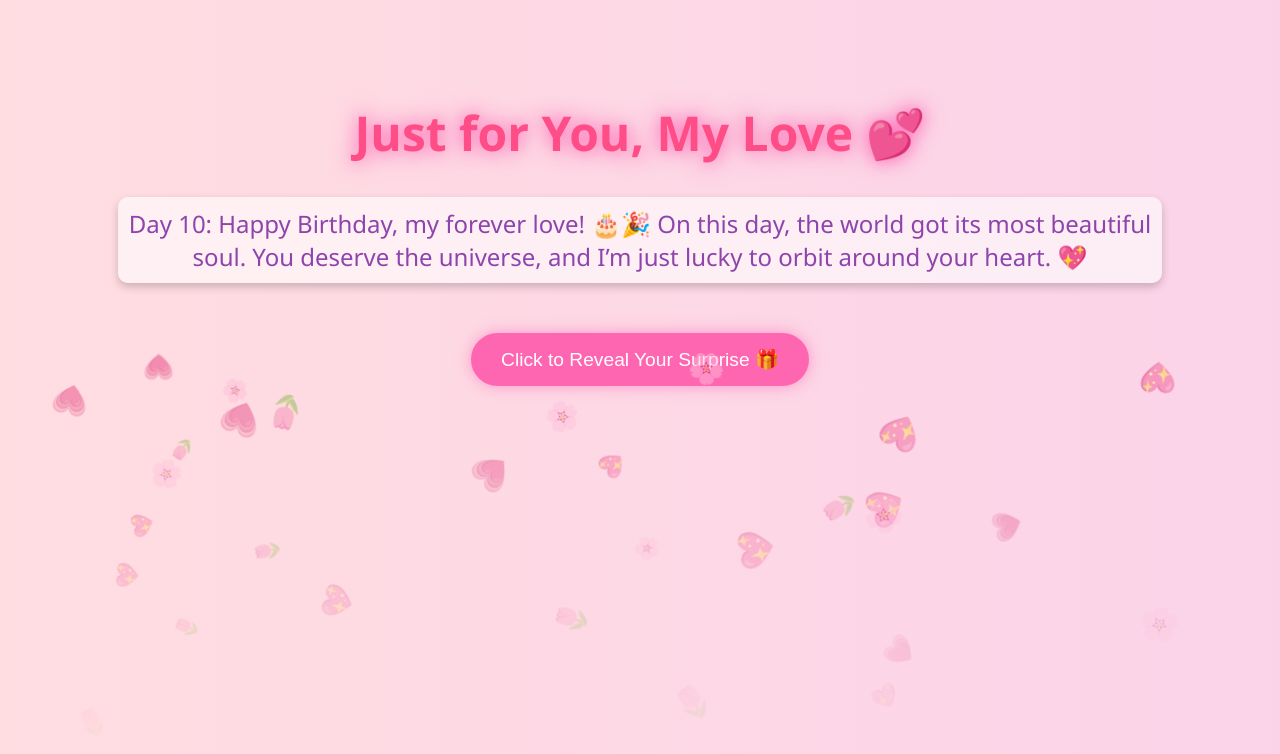
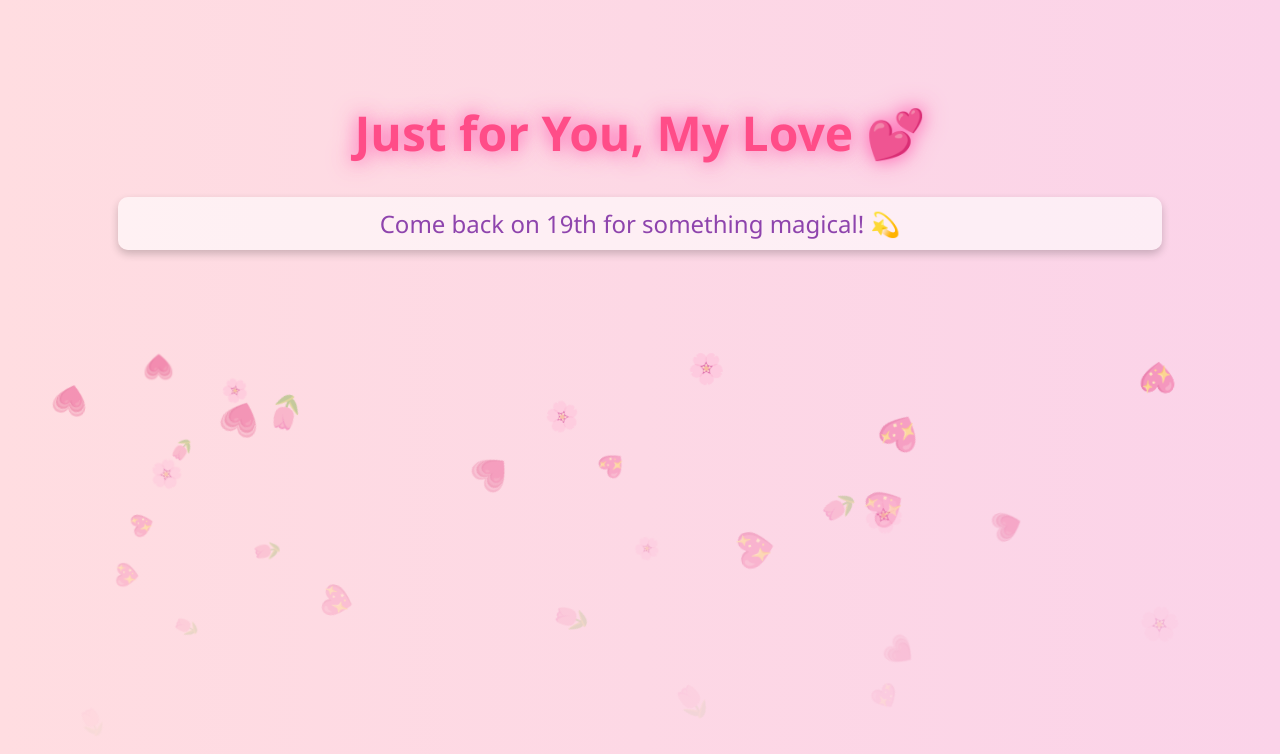
Before and after one commit to Frieo2818/wishes, a plain HTML site: page index.html in a window 1280 px wide. Drawn offline with Linux system fonts and the light colour scheme.

Commit message:
index.html

```diff
--- a/index.html
+++ b/index.html
@@ -123,7 +123,7 @@
 
   window.onload = function () {
     const messageElement = document.getElementById("dailyWish");
-    const today = 28;
+    const today = new Date().getDate();
     const startDay = 19;
     const dayIndex = today - startDay;
 
```
